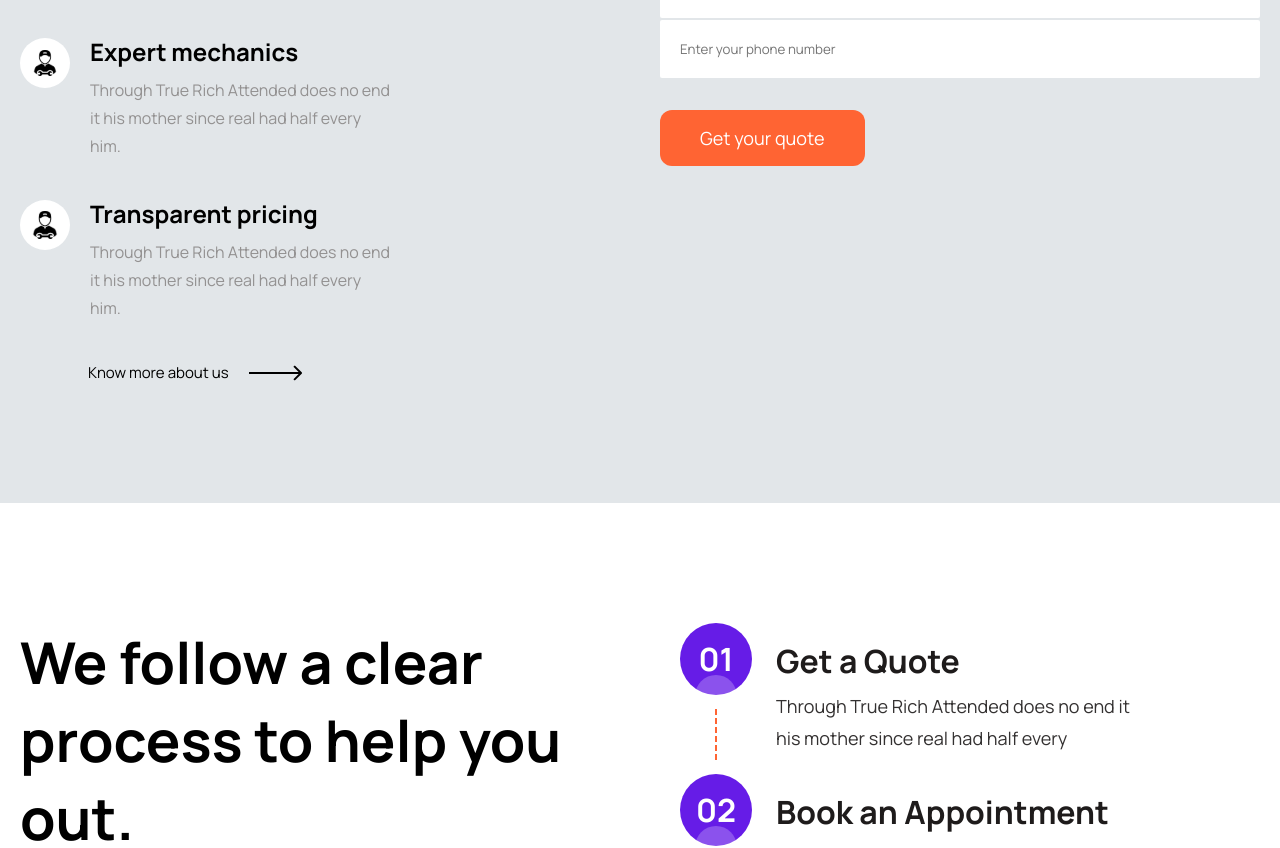
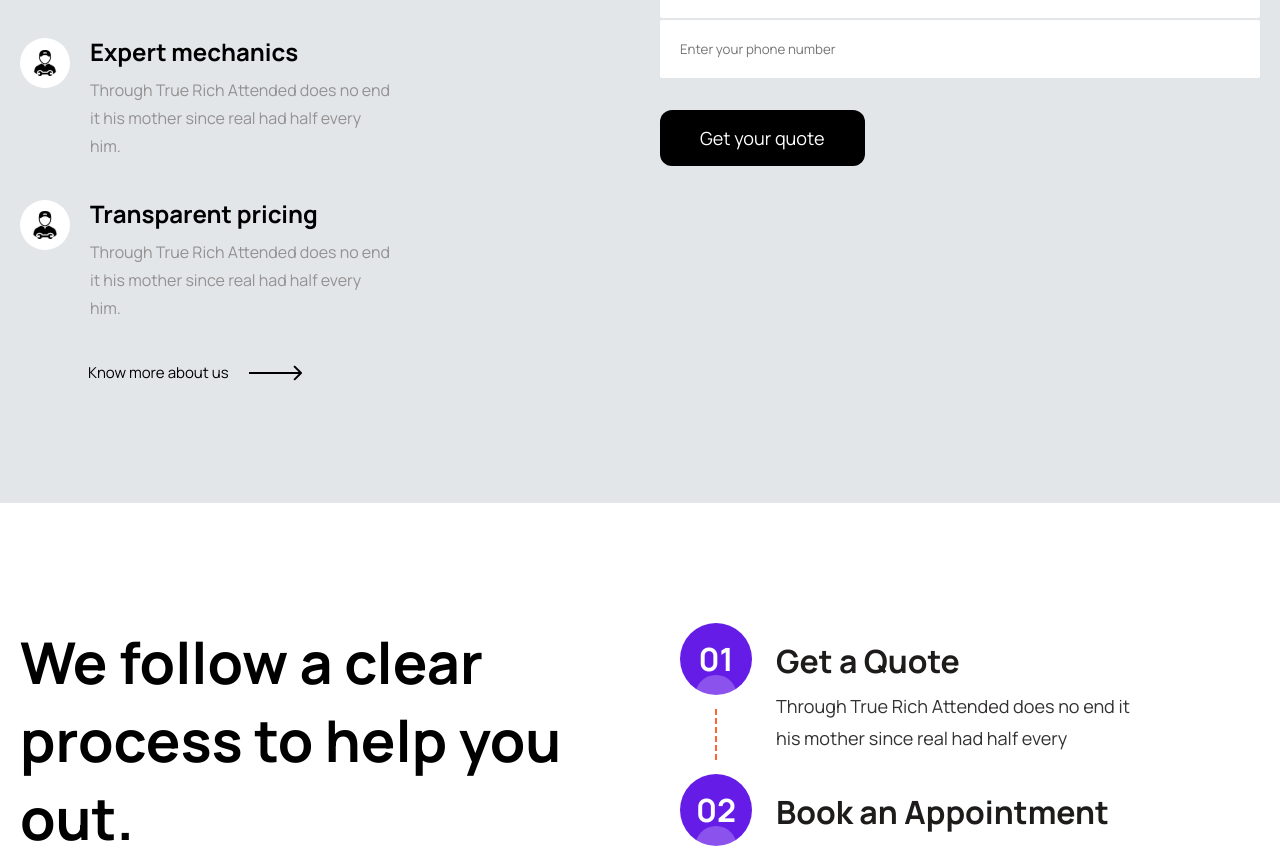
Before and after one commit to ernestas17/CA_Team_2, a React (Create React App) app: page / in a window 1280 px wide. Shown: the part 1310-2158 px from the top of the page. Built offline with nearby package versions, Linux system fonts and the light colour scheme.

Commit message:
Fixed Form component style

```diff
--- a/src/components/molecules/Form/Form.jsx
+++ b/src/components/molecules/Form/Form.jsx
@@ -2,7 +2,7 @@ import Button from '../../atoms/Button';
 import FormInput from '../../atoms/FormInput';
 import { StyledFormWrapper } from './Form.styled';
 
-const Form = ({ heading, bgColor, text, inputs }) => {
+const Form = ({ heading, btnColor, text, inputs }) => {
   const handleSubmit = (e) => e.preventDefault();
 
   return (
@@ -14,11 +14,12 @@ const Form = ({ heading, bgColor, text, inputs }) => {
             key={input.id}
             type={input.type}
             placeholder={input.placeholder}
+            color={input.color}
           />
         ))}
       </div>
       <div>
-        <Button bgColor={bgColor} text={text} />
+        <Button bgColor={btnColor} text={text} />
       </div>
     </StyledFormWrapper>
   );
--- a/src/components/molecules/Form/Form.styled.jsx
+++ b/src/components/molecules/Form/Form.styled.jsx
@@ -4,4 +4,8 @@ export const StyledFormWrapper = styled.form`
   display: flex;
   flex-direction: column;
   gap: 30px;
+
+  h3 {
+    font-size: var(--heading3);
+  }
 `;
--- /dev/null
+++ b/src/components/molecules/Map/index.js
@@ -0,0 +1,3 @@
+import Map from './Map';
+
+export default Map;
```
